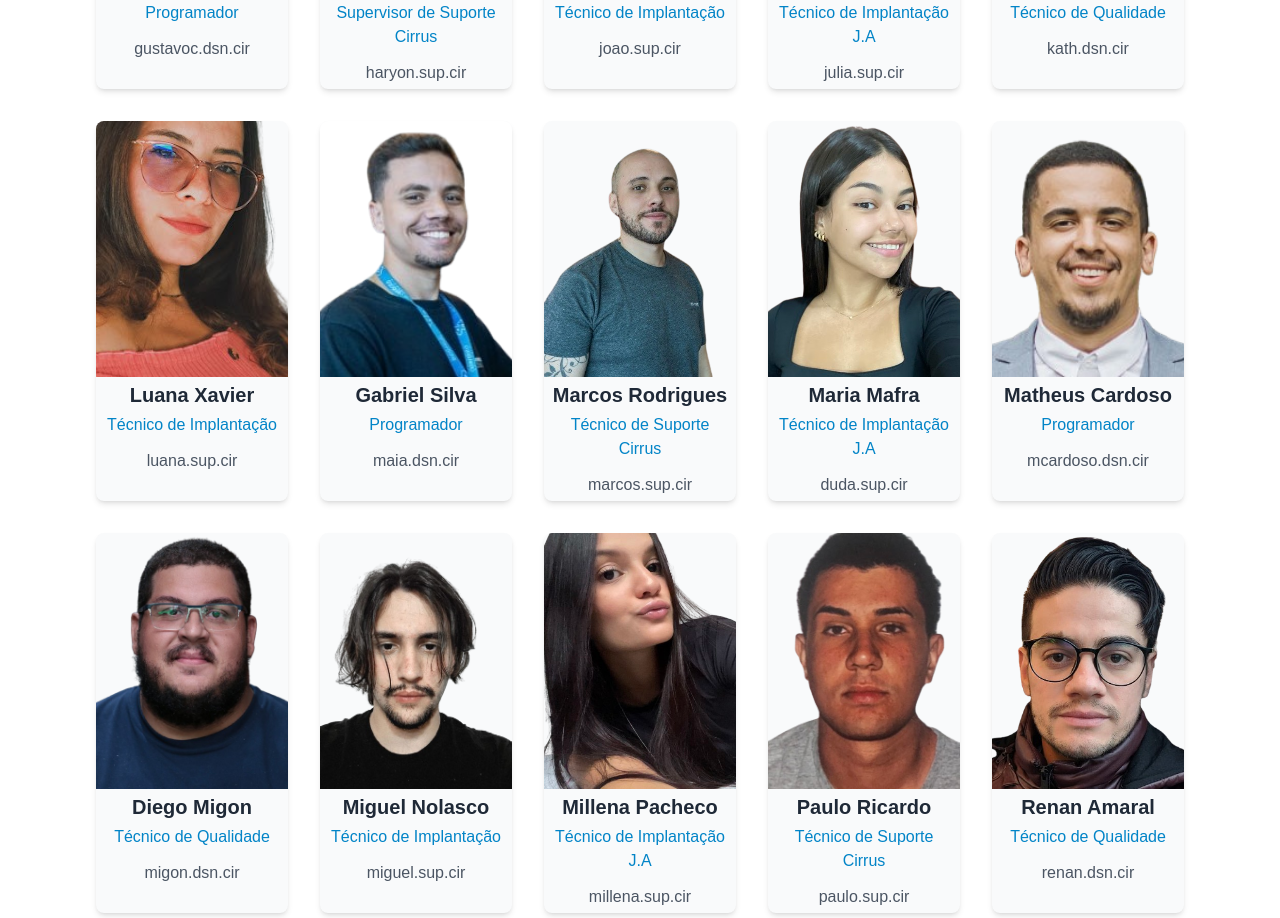
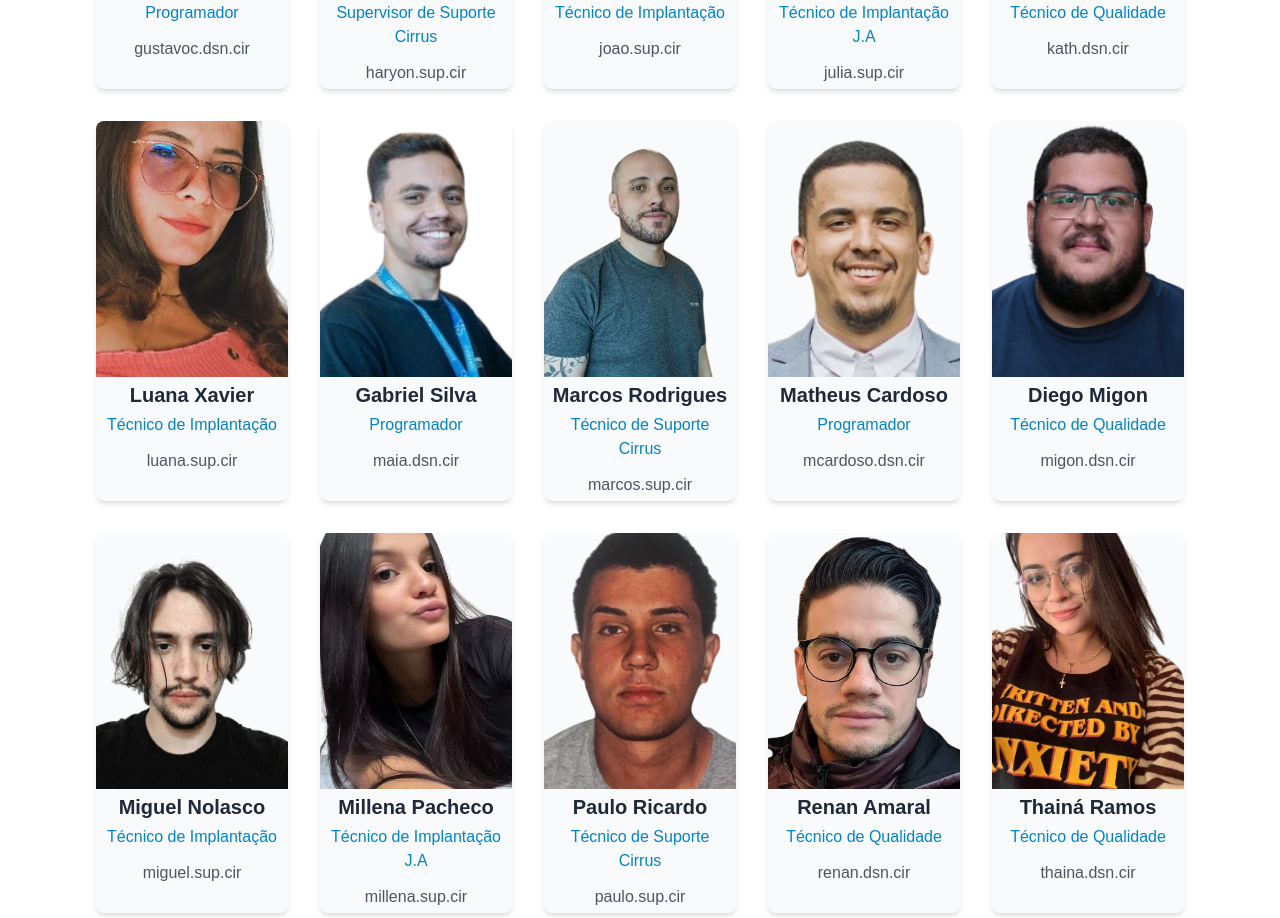
Before and after one commit to paulorpgomes/cirrus-shadcn, a Next.js app: page /about in a window 1280 px wide. Shown: the part 3420-4338 px from the top of the page. Built offline with nearby package versions, Linux system fonts and the light colour scheme.

Commit message:
removed old collaborators

```diff
--- a/app/about/page.tsx
+++ b/app/about/page.tsx
@@ -174,12 +174,6 @@ export default function AboutPage() {
       role: "Técnico de Suporte Cirrus",
       bio: "marcos.sup.cir",
       image: "/images/marcossup.png",
-    },
-    {
-      name: "Maria Mafra",
-      role: "Técnico de Implantação J.A",
-      bio: "duda.sup.cir",
-      image: "/images/dudasup.png",
     },
     {
       name: "Matheus Cardoso",
```
Also changed, not shown: public/images/dudasup.png (deleted).
